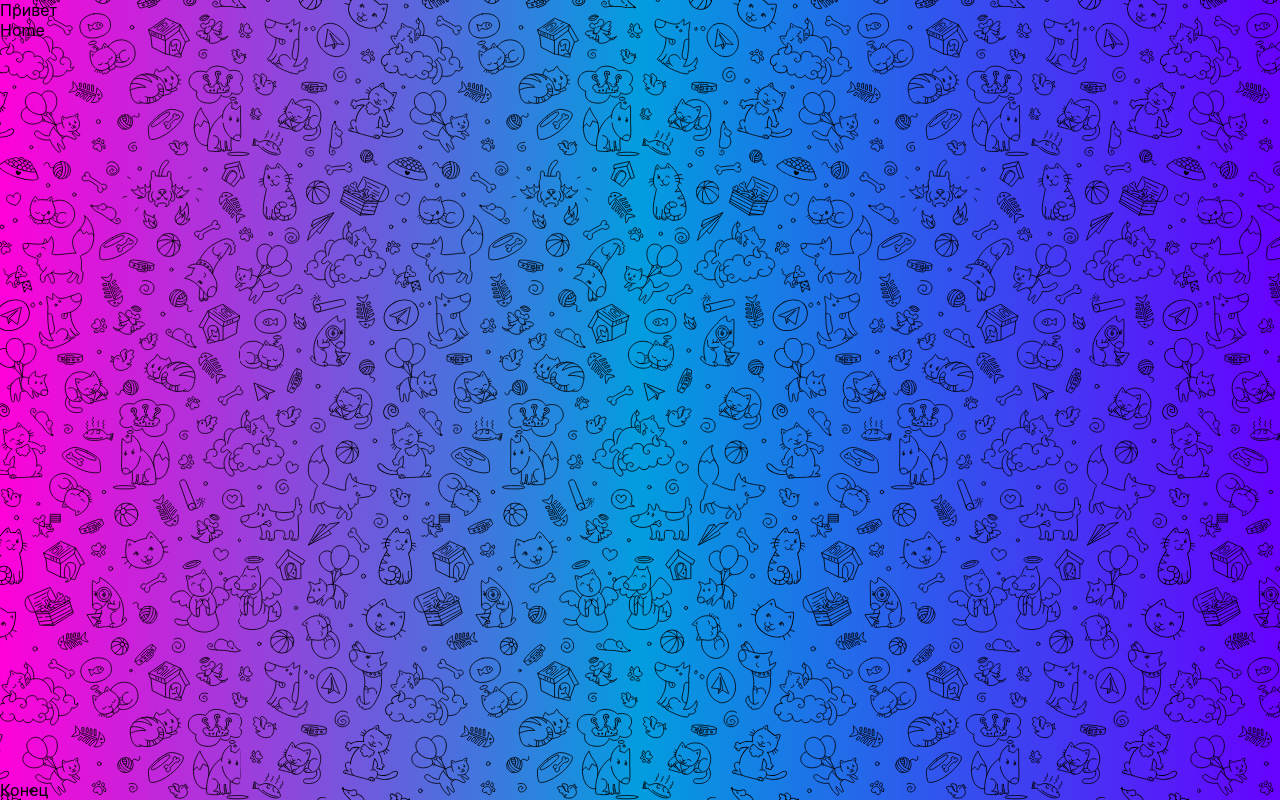
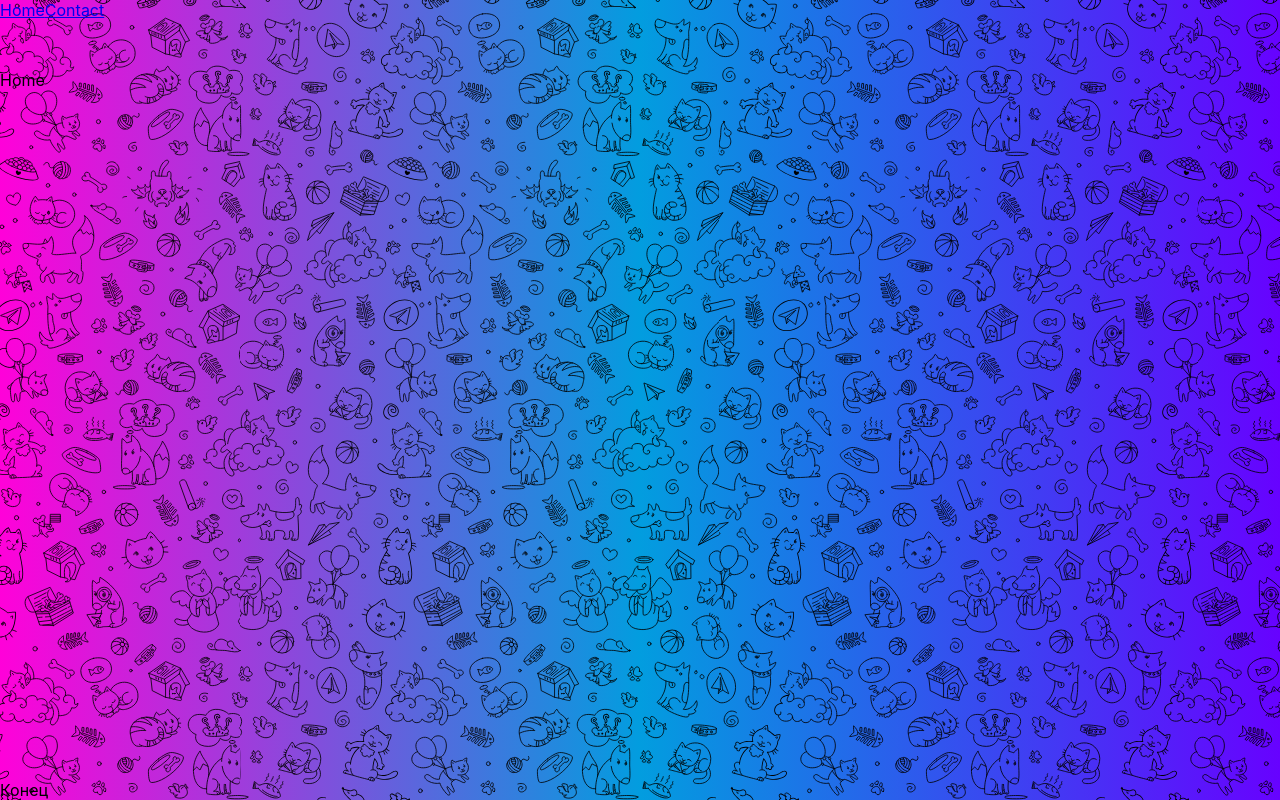
Before and after one commit to Elkhan2003/project-hub, a React (Create React App) app: page / in a window 1280 px wide. Built offline with nearby package versions, Linux system fonts and the light colour scheme.

Commit message:
router update V1

```diff
--- a/src/components/wrapper/Wrapper.tsx
+++ b/src/components/wrapper/Wrapper.tsx
@@ -2,21 +2,24 @@ import React from "react";
 import style from "./wrapper.module.css";
 
 import { Routes, Route, Link } from "react-router-dom";
-import { Home } from "../pages/Home";
-import { Contact } from "../pages/Contact";
+import { Home } from "../../pages/Home";
+import { Contact } from "../../pages/Contact";
 
 export const Wrapper = () => {
 	return (
 		<div>
 			<div className={style.wrapper}>
 				<div className={style.wrap}>
-					<header className={style.header}>Привет</header>
+					<header className={style.header}>
+						<Link to="/">Home</Link>
+						<Link to="/contact">Contact</Link>
+					</header>
 					<main className={style.main}>
 						<section>
 							<div className={style.content}>
 								<Routes>
 									<Route path="/" element={<Home />} />
-									<Route path="Contact" element={<Contact />} />
+									<Route path="contact" element={<Contact />} />
 								</Routes>
 							</div>
 						</section>
--- a/src/components/wrapper/wrapper.module.css
+++ b/src/components/wrapper/wrapper.module.css
@@ -10,6 +10,9 @@
   flex-direction: column;
   min-height: 100vh;
 }
+.content{
+  margin-top: 50px;
+}
 
 .footer {
   margin-top: auto;
```
Also changed, not shown: src/pages/Contact.tsx (renamed from src/components/pages/Contact.tsx), src/pages/Home.tsx (renamed from src/components/pages/Home.tsx).
